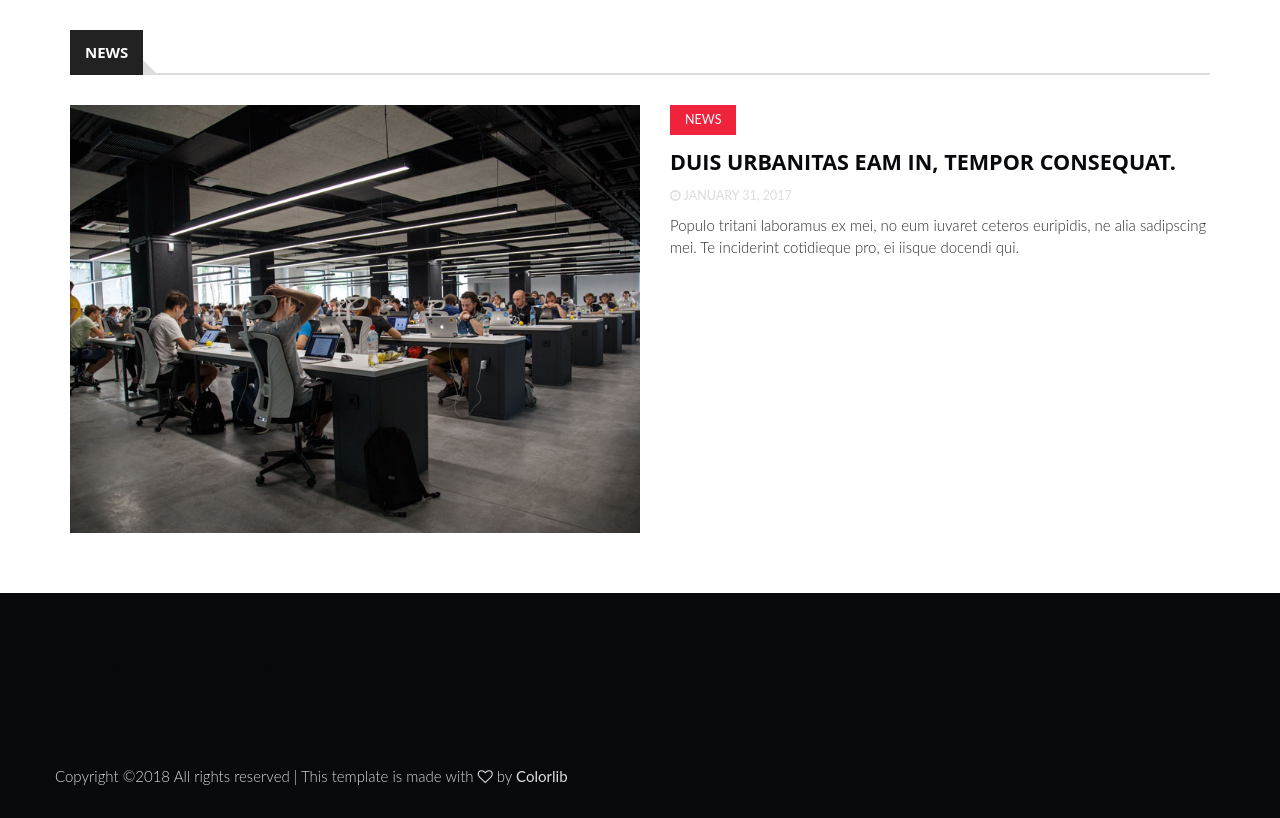
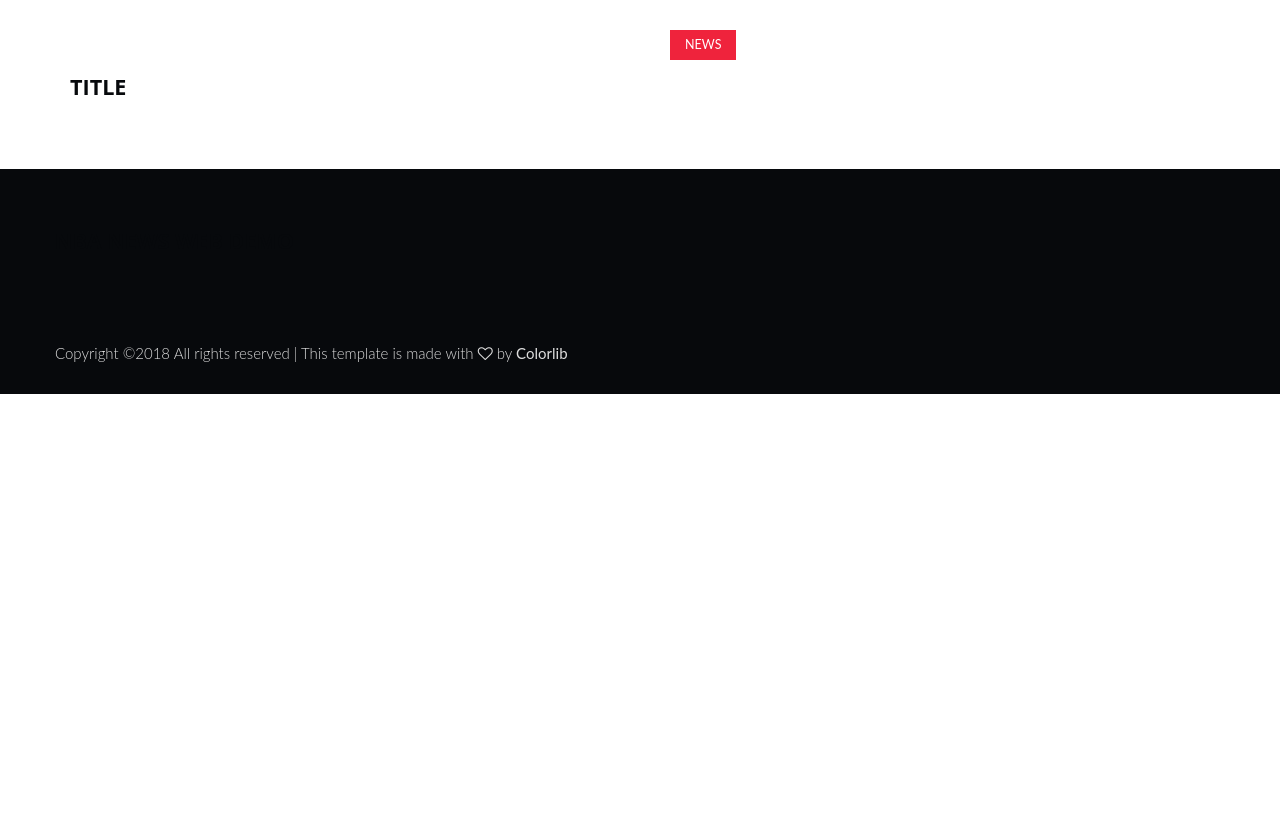
Before and after one commit to coperniciumm/NBA-News-Web, a Django app: page /index/ in a window 1280 px wide. Shown: the part 104-922 px from the top of the page. After the commit the page ends 498 px from the top, so only its background shows below. Run offline with Django 3.2, Linux system fonts and the light colour scheme; some libraries are stand-ins or nearby versions.

Commit message:
index ajax

```diff
--- a/nba_news/urls.py
+++ b/nba_news/urls.py
@@ -22,7 +22,7 @@ from news.views import _list
 urlpatterns = [
     url(r'^index/$', views.index),
     url(r'^post/$', views.post),
-    url(r'^test/$', views._list),
+    url(r'^article/$', views._list, name='article'),
 ] + static(settings.STATIC_URL, document_root=settings.STATIC_ROOT)
 
 urlpatterns = format_suffix_patterns(urlpatterns)
--- a/news/views.py
+++ b/news/views.py
@@ -7,12 +7,12 @@ from rest_framework import viewsets
 from django.http import HttpResponse, JsonResponse
 from rest_framework.decorators import api_view
 
-@api_view(['GET'])
+@api_view(['POST'])
 def _list(request):
     """
     List all code news.
     """
-    if request.method == 'GET':
+    if request.method == 'POST':
         news = NewsPost.objects.all()
         serializer = NewsPostSerializer(news, many=True)
         return JsonResponse(serializer.data, safe=False)
--- a/templates/index.html
+++ b/templates/index.html
@@ -57,28 +57,18 @@
 					<!-- Main Column -->
 					<div class="col-md-12">
 
-						<!-- section title -->
-						<div class="section-title">
-							<h2 class="title">NEWS</h2>
-						</div>
-						<!-- /section title -->
-
 						<!-- ARTICLE -->
 						<article class="article row-article">
 							<div class="article-img">
 								<a href="#">
-									<img src="{% static './img/img-md-1.jpg' %}" alt="">
+									<img src="" alt="">
 								</a>
 							</div>
 							<div class="article-body">
 								<ul class="article-info">
 									<li class="article-category"><a href="#">News</a></li>
 								</ul>
-								<h3 class="article-title"><a href="#">Duis urbanitas eam in, tempor consequat.</a></h3>
-								<ul class="article-meta">
-									<li><i class="fa fa-clock-o"></i> January 31, 2017</li>
-								</ul>
-								<p>Populo tritani laboramus ex mei, no eum iuvaret ceteros euripidis, ne alia sadipscing mei. Te inciderint cotidieque pro, ei iisque docendi qui.</p>
+								<h3 class="article-title"><a href="#">Title</a></h3>
 							</div>
 						</article>
 						<!-- /ARTICLE -->
@@ -91,7 +81,6 @@
 			<!-- /CONTAINER -->
 		</div>
 		<!-- /SECTION -->
-
 
 		<!-- FOOTER -->
 		<footer id="footer">
@@ -142,4 +131,42 @@ Copyright &copy;<script>document.write(new Date().getFullYear());</script> All r
 		<script src="{% static 'js/main.js' %}"></script>
 
 	</body>
+
+	<script type="text/javascript">
+		$(document).ready(function(){
+			url: './article/',
+			type: 'POST',
+			dataType: 'json',
+			timeout: 10000,
+
+			success: function(result) {
+				for(var i = 0; i < 4; i++){
+					title = result[i].title;
+					photo_url = result[i].photo_url;
+					if(i == 0){
+						$("#article-title").html("<div>"+title+"</div>");
+						$("#img").attr("src", photo_url);
+					}
+					var add_block = $(".col-md-12").text('\
+						<article class="article row-article">\
+							<div class="article-img">\
+								<a href="#">\
+									<img src="') + photo_url + ('" alt="">\
+								</a>\
+							</div>\
+							<div class="article-body">\
+								<ul class="article-info">\
+									<li class="article-category"><a href="#">News</a></li>\
+								</ul>\
+								<h3 class="article-title"><a href="#">') + title + ('</a></h3>\
+							</div>\
+						</article>\
+					')
+				$(".row-article").after(add_block);
+				}
+			}
+		})
+
+	</script>
+
 </html>
```
